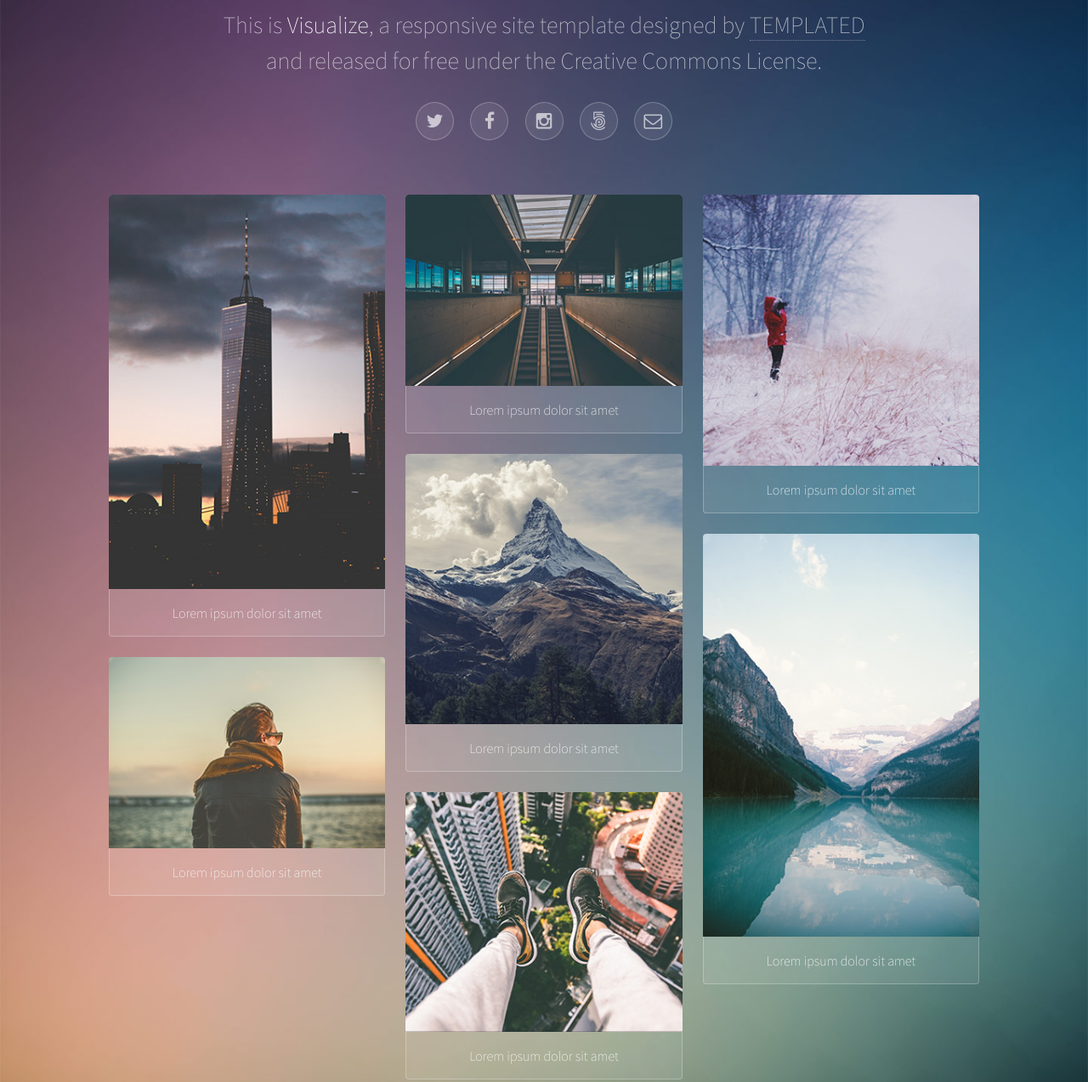
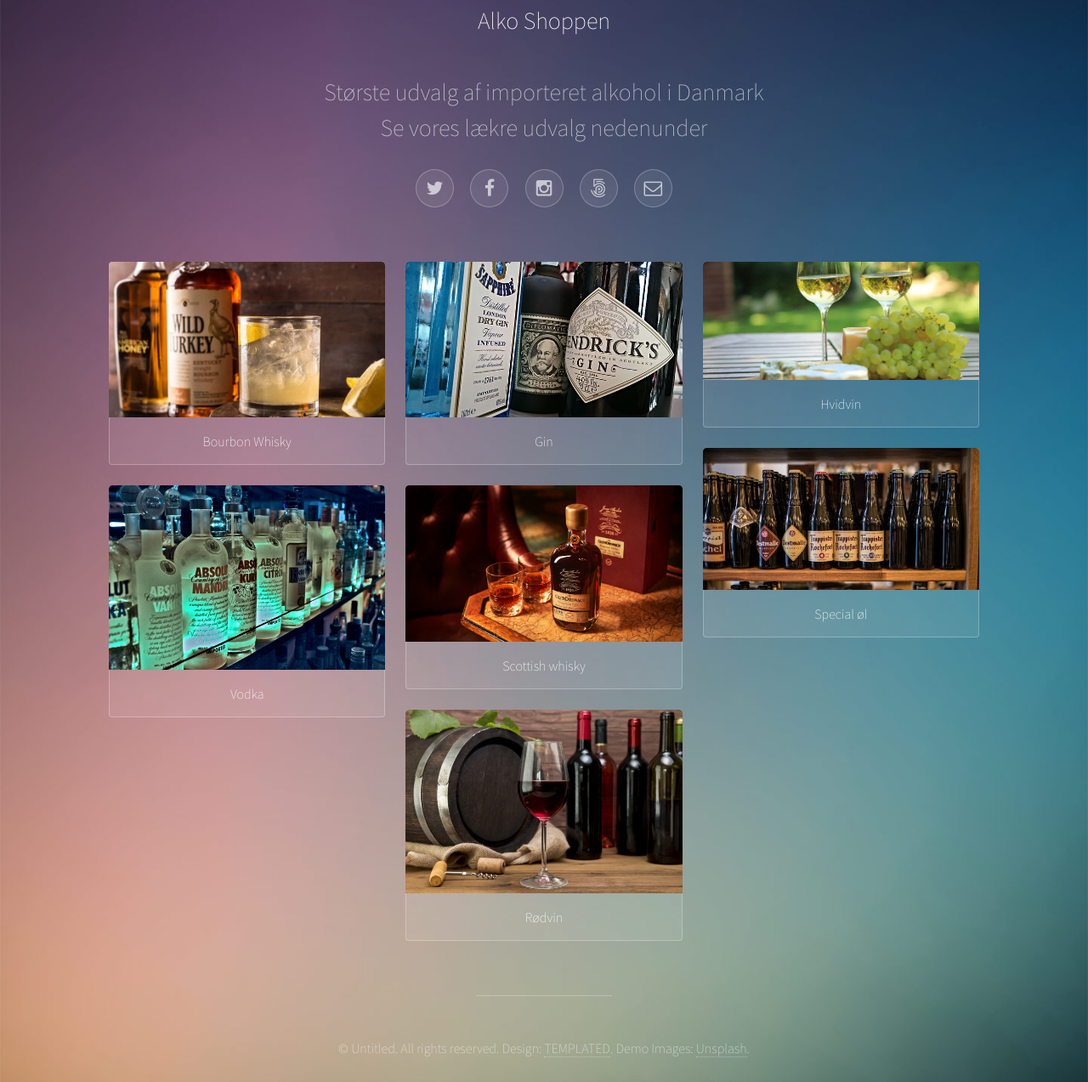
Before and after one commit to Danieltaylo/Web-stuff, a plain HTML site: page index.html in a window 1280 px wide. Shown: the part 278-1551 px from the top of the page at 85% size. Drawn offline with Linux system fonts and the light colour scheme.

Commit message:
Projekt1

```diff
--- a/index.html
+++ b/index.html
@@ -18,9 +18,9 @@
 
 				<!-- Header -->
 					<header id="header">
-						<span class="avatar"><img src="images/avatar.jpg" alt="" /></span>
-						<h1>This is <strong>Visualize</strong>, a responsive site template designed by <a href="http://templated.co">TEMPLATED</a><br />
-						and released for free under the Creative Commons License.</h1>
+						<span class="avatar"><img src="images/Logo.jpg" alt="" /></span>
+						<h1> <strong> Alko Shoppen </strong> <br><br> Største udvalg af importeret alkohol i Danmark <br>  Se vores lækre udvalg nedenunder </a><br />
+					 </h1>
 						<ul class="icons">
 							<li><a href="#" class="icon style2 fa-twitter"><span class="label">Twitter</span></a></li>
 							<li><a href="#" class="icon style2 fa-facebook"><span class="label">Facebook</span></a></li>
@@ -37,36 +37,36 @@
 							<section class="thumbnails">
 								<div>
 									<a href="images/fulls/01.jpg">
-										<img src="images/thumbs/01.jpg" alt="" />
-										<h3>Lorem ipsum dolor sit amet</h3>
+										<img src="images/thumbs/WildTurkey.jpg" alt="" />
+										<h3>Bourbon Whisky</h3>
 									</a>
 									<a href="images/fulls/02.jpg">
-										<img src="images/thumbs/02.jpg" alt="" />
-										<h3>Lorem ipsum dolor sit amet</h3>
+										<img src="images/thumbs/Vodka.jpg" alt="" />
+										<h3>Vodka</h3>
 									</a>
 								</div>
 								<div>
 									<a href="images/fulls/03.jpg">
-										<img src="images/thumbs/03.jpg" alt="" />
-										<h3>Lorem ipsum dolor sit amet</h3>
+										<img src="images/thumbs/Gin.jpg" alt="" />
+										<h3>Gin</h3>
 									</a>
 									<a href="images/fulls/04.jpg">
-										<img src="images/thumbs/04.jpg" alt="" />
-										<h3>Lorem ipsum dolor sit amet</h3>
+										<img src="images/thumbs/Scotch.jpg" alt="" />
+										<h3>Scottish whisky</h3>
 									</a>
 									<a href="images/fulls/05.jpg">
-										<img src="images/thumbs/05.jpg" alt="" />
-										<h3>Lorem ipsum dolor sit amet</h3>
+										<img src="images/thumbs/Rødvin.png" alt="" />
+										<h3>Rødvin</h3>
 									</a>
 								</div>
 								<div>
 									<a href="images/fulls/06.jpg">
-										<img src="images/thumbs/06.jpg" alt="" />
-										<h3>Lorem ipsum dolor sit amet</h3>
+										<img src="images/thumbs/Hvidvin.jpg" alt="" />
+										<h3>Hvidvin</h3>
 									</a>
 									<a href="images/fulls/07.jpg">
-										<img src="images/thumbs/07.jpg" alt="" />
-										<h3>Lorem ipsum dolor sit amet</h3>
+										<img src="images/thumbs/Specialøl.jpg" alt="" />
+										<h3>Special øl</h3>
 									</a>
 								</div>
 							</section>
```
Also changed, not shown: images/Logo.jpg (added), images/thumbs/GIn.jpg (added), images/thumbs/Hvidvin.jpg (added), images/thumbs/Rødvin.png (added), images/thumbs/Scotch.jpg (added), images/thumbs/Specialøl.jpg (added), images/thumbs/Vodka.jpg (added), images/thumbs/WildTurkey.jpg (added).
